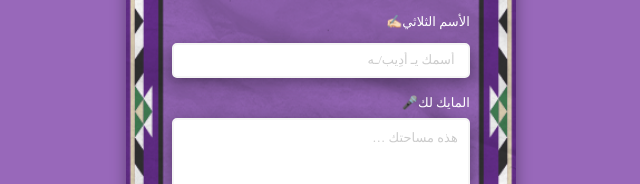
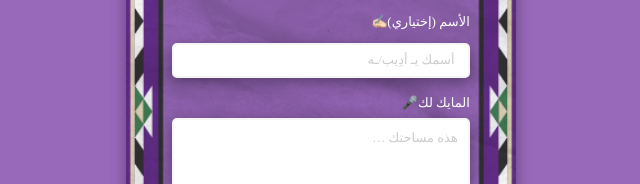
Before and after one commit to moha750/adeeb_council, a plain HTML site: page index.html in a window 1280 px wide. Shown: the part 379-563 px from the top of the page, 319-959 px from the left. Drawn offline with Linux system fonts and the light colour scheme; some packages are replaced by stand-ins of ours; a script that the page names is missing; a web font is replaced by a local one.

Commit message:
Update index.html

```diff
--- a/index.html
+++ b/index.html
@@ -30,7 +30,7 @@
                 </div>
                 <div class="input-text">
                   <input id="input" type="text" placeholder="أسمك يـ أدِيب/ـه "  name="الأسم">
-                  <span> ✍🏻الأسم الثلاثي </span>
+                  <span> ✍🏻الأسم (إختياري) </span>
               </div>
 
               <div class="input-text">
```
